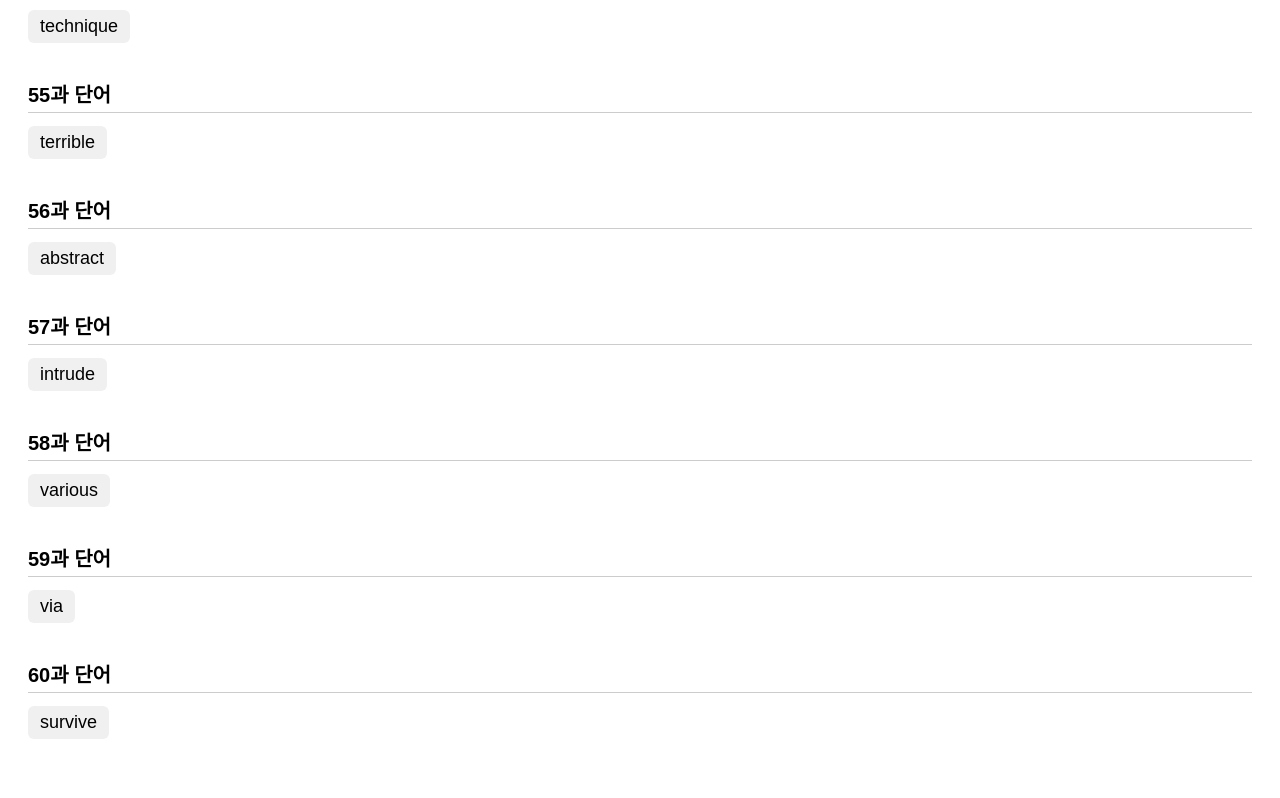
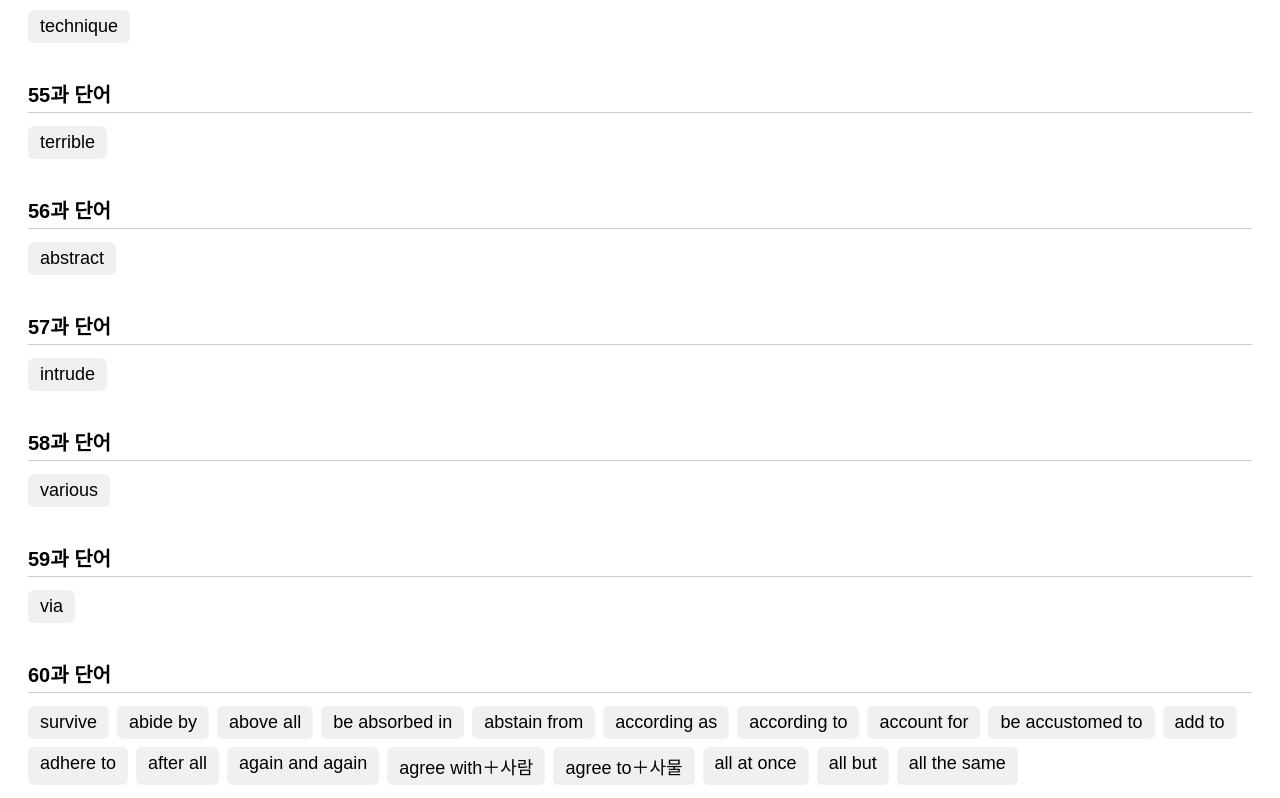
Before and after one commit to nmyway77/hlevele, a plain HTML site: page index.html in a window 1280 px wide. Shown: the part 9646-10444 px from the top of the page. Before the commit the page ends 10398 px from the top, so only its background shows below. Drawn offline with Linux system fonts and the light colour scheme.

Commit message:
Update index.html

```diff
--- a/index.html
+++ b/index.html
@@ -1363,6 +1363,25 @@
       { heading: '60과 단어' },
   { word: 'survive', meaning: '생존하다, 극복하다, 견디다' },
 
+
+     { word: 'abide by', meaning: ': 지키다' },
+{ word: 'above all', meaning: '(things) : 무엇보다도' },
+{ word: 'be absorbed in', meaning: ': ∼에 열중하다' },
+{ word: 'abstain from', meaning: ': ∼을 삼가다' },
+{ word: 'according as', meaning: ': ∼에 따라서' },
+{ word: 'according to', meaning: ': ∼에 의하면' },
+{ word: 'account for', meaning: ': 설명하다' },
+{ word: 'be accustomed to', meaning: ': ∼에 익숙하다' },
+{ word: 'add to', meaning: ': 증가시키다' },
+{ word: 'adhere to', meaning: ': ∼을 고수하다, 들러붙다' },
+{ word: 'after all', meaning: ': 결국, ∼에도 불구하고' },
+{ word: 'again and again', meaning: ': 반복해서' },
+{ word: 'agree with＋사람', meaning: ': 동의하다, 적합하다' },
+{ word: 'agree to＋사물', meaning: ': ∼에 동의하다' },
+{ word: 'all at once', meaning: ': 갑자기' },
+{ word: 'all but', meaning: ': 거의' },
+{ word: 'all the same', meaning: ': 그래도, 역시' },
+
     ];
 
     const showBtn = document.getElementById('showWords');
```
